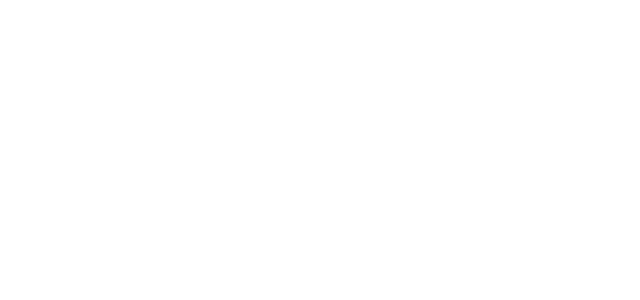
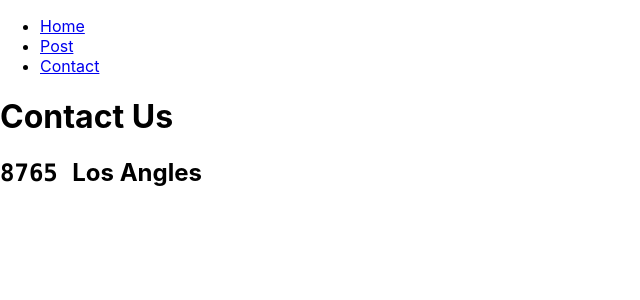
Before and after one commit to arafat-fullstackdev/React-JS-Multiple-Projects, a React (Create React App) app: page /contact in a window 1280 px wide. Before the commit this address had no page. Shown: the top 300 px of the page, without its empty margins (0-640 px from the left). Built offline with nearby package versions, Linux system fonts and the light colour scheme.

Commit message:
Add Navbar link

```diff
--- a/src/App.js
+++ b/src/App.js
@@ -8,6 +8,8 @@
 import { BrowserRouter, Routes, Route } from 'react-router-dom';
 import About from './components/reactRouter/About';
 import Post from './components/reactRouter/Post';
+import Contact from './components/reactRouter/Contact';
+import NavBar from './components/reactRouter/NavBar';
 
 
 
@@ -22,9 +24,11 @@
 
     // </div>
   <BrowserRouter>
+  <NavBar/>
   <Routes>
       <Route path="/" element={<About/>} />
       <Route path="/post" element={<Post/>} />
+      <Route path="/contact" element={<Contact/>}/>
 
 
   </Routes>
--- a/src/components/reactRouter/About.jsx
+++ b/src/components/reactRouter/About.jsx
@@ -3,7 +3,16 @@
 
 function About(props) {
   return (
-    <div>About</div>
+    <div className='Container'>
+      <h1>About</h1>
+    <div className='para'>
+      <h2>
+        Lorem ipsum dolor sit amet consectetur adipisicing elit. Unde saepe,
+         nostrum natus incidunt modi similique cum quidem cupiditate minus odio explicabo ut eaque possimus tempore
+         harum minima ad accusantium. Consequuntur numquam corrupti veritatis?
+      </h2>
+    </div>
+    </div>
   )
 }
 
--- /dev/null
+++ b/src/components/reactRouter/Contact.jsx
@@ -0,0 +1,15 @@
+import React from 'react'
+import PropTypes from 'prop-types'
+
+function Contact(props) {
+  return (
+    <div>
+        <h1>Contact Us</h1>
+        <h2><code>8765 </code> Los Angles</h2>
+    </div>
+  )
+}
+
+Contact.propTypes = {}
+
+export default Contact
--- /dev/null
+++ b/src/components/reactRouter/NavBar.jsx
@@ -0,0 +1,23 @@
+import React from 'react';
+import {Link} from 'react-router-dom';
+
+function NavBar() {
+  return (
+    <div className='navbar'>
+        <ul>
+            <li>
+              <Link to="/"  className='link'>Home</Link>
+            </li>
+            <li>
+              <Link to="/post"  className='link'>Post</Link>
+            </li>
+            <li>
+              <Link to="/contact"  className='link'>Contact</Link>
+            </li>
+
+        </ul>
+    </div>
+  )
+}
+
+export default NavBar;
```
